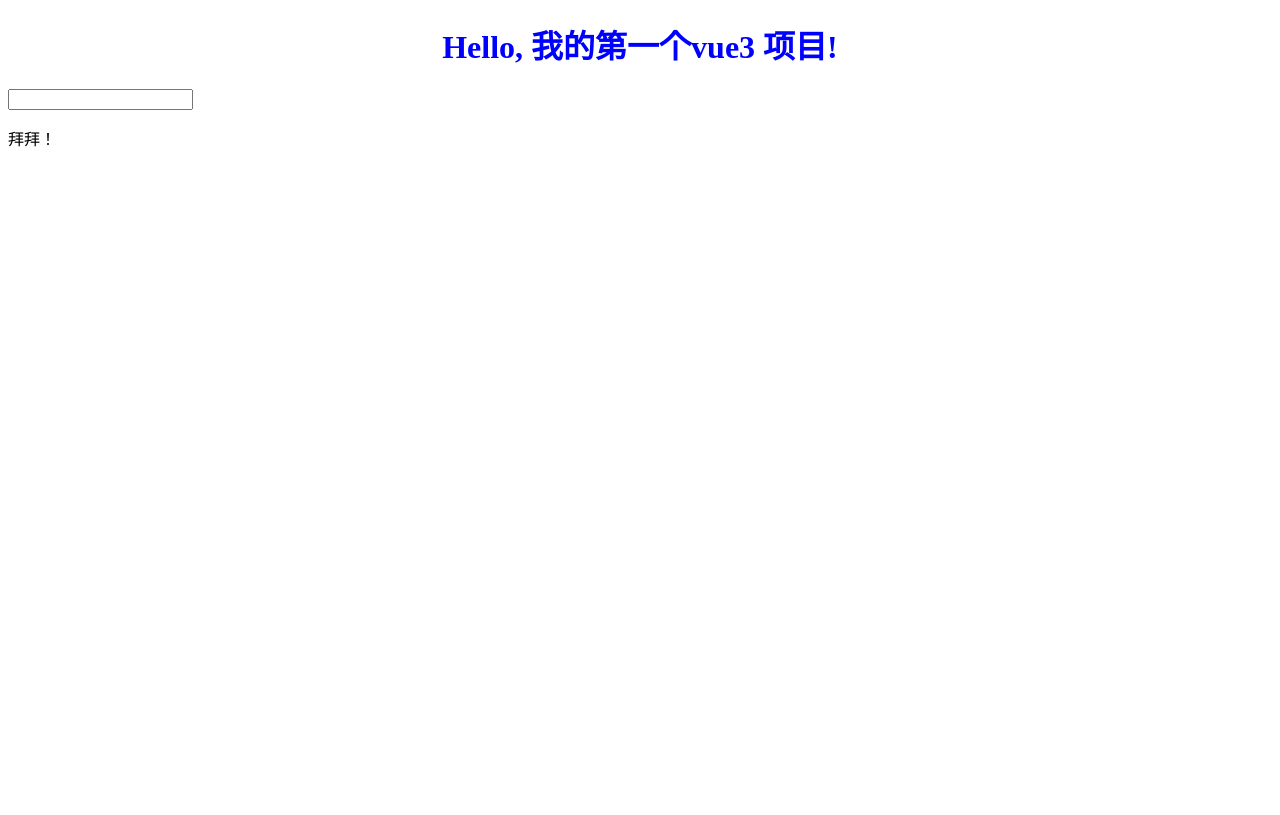
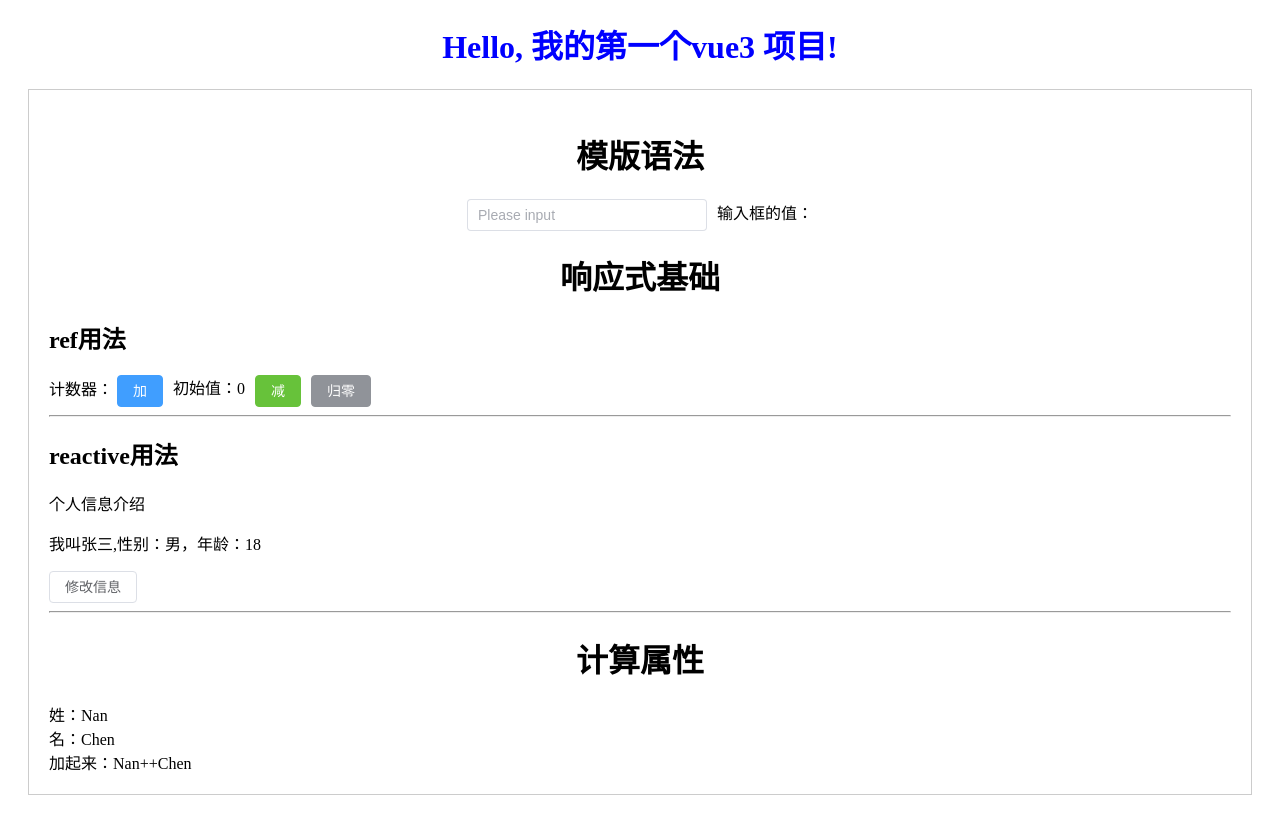
Before and after one commit to duguxiaole/Vue3, a Vue app in the folder project/one-vue3-app/: page / in a window 1280 px wide. Built offline with nearby package versions, Linux system fonts and the light colour scheme.

Commit message:
模版语法、响应式基础、计算属性

```diff
--- a/project/one-vue3-app/package.json
+++ b/project/one-vue3-app/package.json
@@ -10,6 +10,9 @@
   "dependencies": {
     "core-js": "^3.8.3",
     "element-plus": "^2.7.5",
+    "sass": "^1.77.5",
+    "sass-loader": "^14.2.1",
+    "scss": "^0.2.4",
     "vue": "^3.2.13",
     "vue-router": "^4.3.0"
   },
--- a/project/one-vue3-app/src/App.vue
+++ b/project/one-vue3-app/src/App.vue
@@ -19,7 +19,7 @@ export default {
 }
 </script>
 
-<style>
+<style scoped>
 h1 {
   color: blue;
   text-align: center;
--- a/project/one-vue3-app/src/main.js
+++ b/project/one-vue3-app/src/main.js
@@ -1,10 +1,14 @@
 import { createApp } from 'vue'
 import App from './App.vue'
+
+import ElementPlus from 'element-plus'
+import 'element-plus/dist/index.css'
 
 import router from './router/index.js'
 
 const app = createApp(App)
 
 // createApp(App).mount('#app')
+app.use(ElementPlus)
 app.use(router)
 .mount('#app')
--- a/project/one-vue3-app/src/pages/basics/home.vue
+++ b/project/one-vue3-app/src/pages/basics/home.vue
@@ -1,27 +1,104 @@
 <template>
-    <div>
-        <input type="text" v-model="message" />
-        <p>{{ message }}</p>
+    <div class="main">
+        <h1>模版语法</h1>
+        <div class="homeObj">
+            <div class="coust_one"><el-input v-model="message" style="width: 240px" placeholder="Please input" /></div>
+            <span>输入框的值：{{ message }}</span>
+        </div>
 
-        <p v-if="message">你好，vue</p>
-        <p v-else>拜拜！</p>
+        <h1>响应式基础</h1>
+        <h2>ref用法</h2>
+        <div>
+            计数器：
+            <span class="count_sty_one">
+                <el-button type="primary" @click="handlePlus">加</el-button>
+            </span>
+            <span class="count_sty_one">初始值：{{ count }}</span>
+            <span class="count_sty_one" @click="handleSubtract"><el-button type="success">减</el-button></span>
+            <span class="count_sty_one"><el-button type="info" @click="handleZero">归零</el-button></span>
+        </div>
+        <hr>
+
+        <h2>reactive用法</h2>
+        <div>个人信息介绍</div>
+        <p>我叫{{ personalObj.name }},性别：{{ personalObj.sex }}，年龄：{{ personalObj.age }}</p>
+        <el-button @click="handleClick">修改信息</el-button>
+        <hr>
+
+        <h1>计算属性</h1>
+        <div>
+            <div>
+                姓：{{ per.firstName }}
+            </div>
+            <div>
+                名：{{ per.lastName }}
+            </div>
+            <div>
+                加起来：{{ per.fullName }}
+            </div>
+        </div>
+
+
+
     </div>
 </template>
 
 <script>
-import { ref } from 'vue';
-
+import { reactive, ref, computed } from 'vue';
 export default {
     name: 'basicsHome',
     // `setup` 是一个特殊的钩子，专门用于组合式 API。
     setup() {
+        const message = ref('');
+
         const count = ref(0);
-        const message = ref('');
+
+        let per = reactive({
+            firstName: "Nan",
+            lastName: "Chen",
+        });
+        per.fullName = computed(() => {
+            return per.firstName + "++" + per.lastName;
+        });
+
+        const handlePlus = () => {
+            count.value += 1;
+        }
+
+        const handleSubtract = () => {
+            count.value -= 1;
+        }
+
+        const handleZero = () => {
+            count.value = 0;
+        }
+
+        const personalObj = reactive({
+            name: '张三',
+            age: 18,
+            sex: '男',
+        })
+        const handleClick = () => {
+            // console.log(personalObj.age);
+            personalObj.name = '李四';
+            personalObj.age = 21;
+        }
+
+
 
         // 将 ref 暴露给模板
         return {
             count,
-            message
+            message,
+            personalObj,
+            per,
+
+            handlePlus,
+            handleSubtract,
+            handleZero,
+
+            handleClick,
+
         }
     }
 }
@@ -30,5 +107,28 @@ export default {
 
 </script>
 
+<style scoped>
+.main {
+    margin: 20px;
+    padding: 20px;
+    border: 1px solid #ccc;
+}
 
-<style scoped></style>
+h1 {
+    text-align: center;
+}
+
+.homeObj {
+    margin: 20px;
+    text-align: center;
+}
+
+.coust_one {
+    display: inline-block;
+    margin-right: 10px;
+}
+
+.count_sty_one {
+    margin-right: 10px;
+}
+</style>
```
Also changed, not shown: 1 other file (tests, documents, lock files or other folders).
